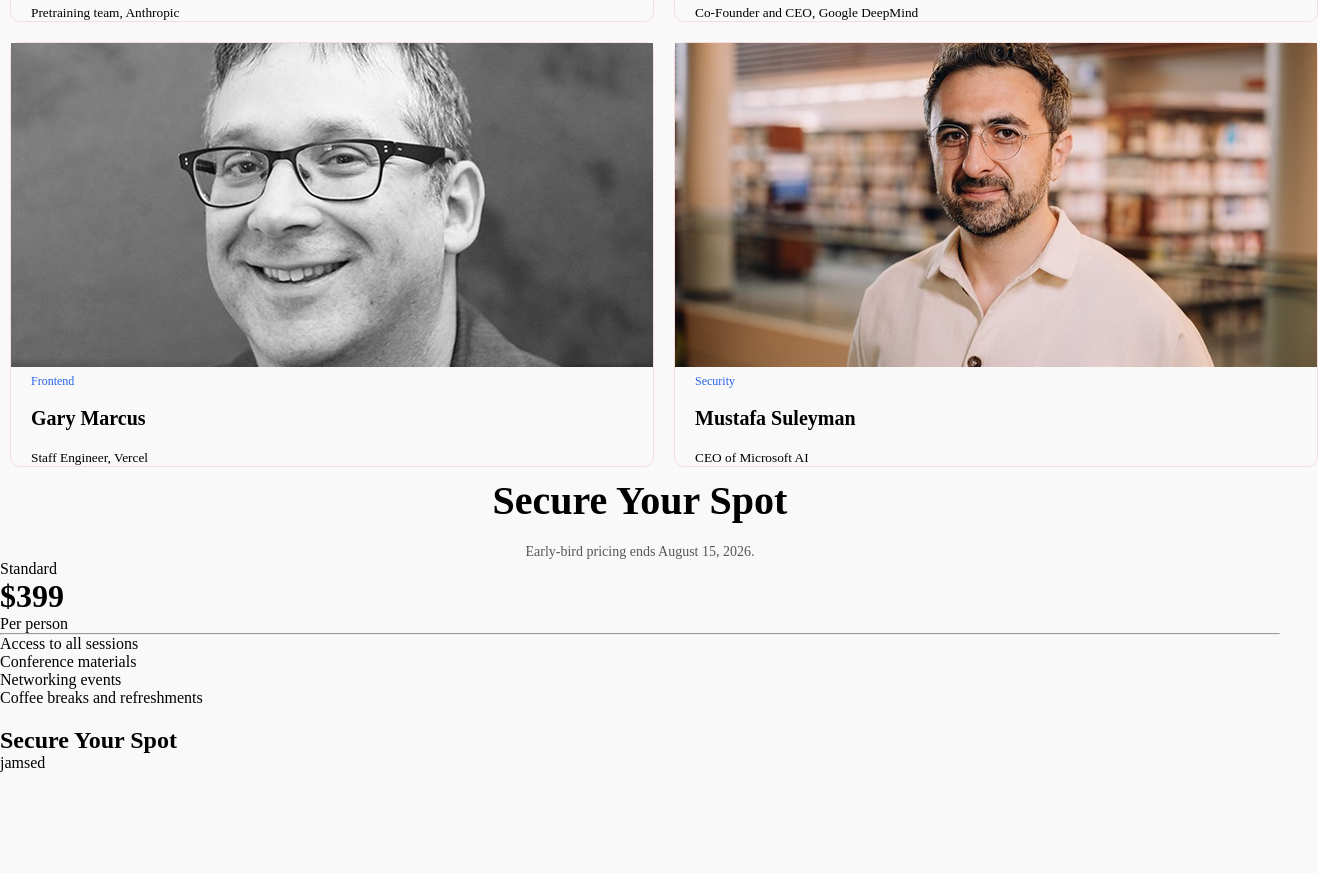
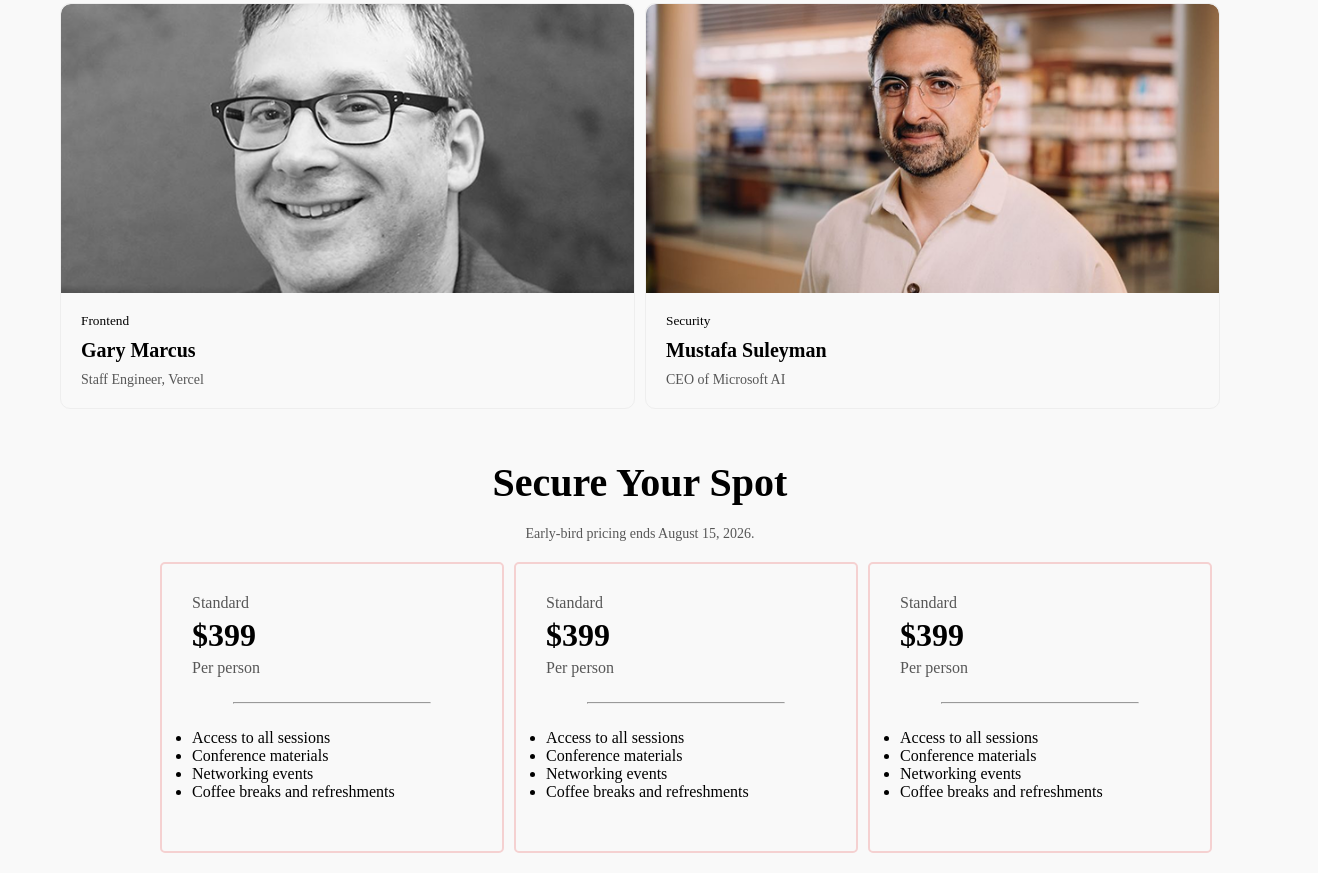
Before and after one commit to Hasan-new/assingment-01-b14, a plain HTML site: page index.html in a window 1280 px wide. Shown: the part 1415-2288 px from the top of the page, 1318 px wide, since content can reach past the window. Before the commit the page ends 2187 px from the top, so only its background shows below. Drawn offline with Linux system fonts and the light colour scheme.

Commit message:
css and html correction

```diff
--- a/index.html
+++ b/index.html
@@ -9,7 +9,7 @@
 <body>
     <!-- Navbar start -->
     <section class="navbar-parent">
-        <nav>
+        <nav class="common-style" >
         <img src="./assets/logo.png" alt="Logo">
         <ul>
             <li><a href="#">Speakers</a></li>
@@ -25,9 +25,9 @@
 
     <!-- Bannaer/Hero section start -->
 
-    <section class="banner-parent">
+    <section class="banner-parent common-style">
         <div class="hero">
-            <h1>Code. Connect. Create</h1>
+            <h1 class="hero-content">Code. Connect. Create</h1>
             <p class="conferance-detail">Conference 2026. Three inspiring days of innovative ideas, expert-led sessions, interactive workshops, and valuable networking opportunities. Discover the latest trends, learn from industry leaders, and connect with professionals who share your passion for shaping the future. Every moment is designed to inspire, educate, and empower.</p>
         </div>
         <button class="hero-register-btn common-btn">Register Now</button>
@@ -43,46 +43,42 @@
         <div class="meet-the-speaker container">
             <div class="speaker-1">
                 <img class="speaker" src="./assets/andrej.png" alt="Speaker 1">
-                <br>
+
                 <small class="speaker-title">AI / ML</small>
-                <br>
-                <br>
+
                 <h4 class="speaker-name">Andrej Karpathy</h4>
-                <br>
+
                 <small class="speaker-designation">Pretraining team, Anthropic</small>
             </div>
 
 
              <div class="speaker-2">
                 <img class="speaker" src="./assets/demis.png" alt="Speaker 2">
-                <br>
+
                 <small class="speaker-title">CLOUD & DEVOPS / MLS</small>
-                <br>
-                <br>
+
                 <h4 class="speaker-name">Demis Hassabis</h4>
-                <br>
+
                 <small class="speaker-designation">Co-Founder and CEO, Google DeepMind</small>
 
             </div>
             <div class="speaker-3">
                 <img class="speaker" src="./assets/gary.png" alt="Speaker 3">
-                <br>
+
                 <small class="speaker-title">Frontend</small>
-                <br>
-                <br>
+
                 <h4 class="speaker-name">Gary Marcus</h4>
-                <br>
+
                 <small class="speaker-designation">Staff Engineer, Vercel</small>
 
             </div>
             <div class="speaker-4">
                 <img class="speaker" src="./assets/mustafa.png" alt="Speaker 4">
-                <br>
+
                 <small class="speaker-title">Security</small>
-                <br>
-                <br>
+
                 <h4 class="speaker-name">Mustafa Suleyman</h4>
-                <br>
+
                 <small class="speaker-designation">CEO of Microsoft AI</small>
             </div>
 
@@ -93,7 +89,21 @@
        <main class="cart-parent common-style">
             <h2 class="meet-the-speaker-title">Secure Your Spot</h2>
             <p class="cart-dead-line">Early-bird pricing ends August 15, 2026.</p>
-            <div class="cart-detail">
+            <div class="cart-container">
+                <div class="cart-detail">
+                    <p>Standard</p>
+                    <h1>$399</h1>
+                    <p>Per person</p>
+                    <hr class="cart-hr">
+
+                <ul class="cart-content">
+                    <li>Access to all sessions</li>
+                    <li>Conference materials</li>
+                    <li>Networking events</li>
+                    <li>Coffee breaks and refreshments</li>
+                </ul>
+            </div>
+                <div class="cart-detail">
                 <p>Standard</p>
                 <h1>$399</h1>
                 <p>Per person</p>
@@ -106,11 +116,22 @@
                     <li>Coffee breaks and refreshments</li>
                 </ul>
             </div>
+                <div class="cart-detail">
+                <p>Standard</p>
+                <h1>$399</h1>
+                <p>Per person</p>
+                <hr class="cart-hr">
+
+                <ul class="cart-content">
+                    <li>Access to all sessions</li>
+                    <li>Conference materials</li>
+                    <li>Networking events</li>
+                    <li>Coffee breaks and refreshments</li>
+                </ul>
+            </div>
+        </div>
 
        </main>
-
-       <h2>Secure Your Spot</h2>
-       <p>jamsed</p>
       <!-- Cart End -->
     </body>
 </html>
--- a/style.css
+++ b/style.css
@@ -4,16 +4,17 @@
 }
 body {
     background-color: #f9f9f9;
+    /* max-width: 1200px; */
 }
 .navbar-parent{
+    margin: 0 auto;
     background-color: #FFFFFF;
     padding: 20px;
 }
 nav{
     display: flex;
     justify-content: space-between;
-
-
+    align-items: center;
 }
 nav ul{
     display: flex;
@@ -29,24 +30,27 @@ nav ul li a{
     font-size: 18px;
 }
 
+
 .banner-parent{
     background-image: url('./assets/banner.jpg');
     background-size: cover;
     background-position: center;
-    background-repeat: no-repeat;
-    width: 100%;
     height: 786px;
+    display: flex;
+    flex-direction: column;
+    justify-content: center;
+    align-items: center;
+    position: relative;
 }
 
-.hero h1{
-    font-size: 60px;
-    color: #FFFFFF;
-    padding: 20px;
-}
+
 /* Common-Style */
 .common-style{
-    max-width: 1280px;
+    max-width: 1200px;
+    width: 100%;
     margin: 0 auto;
+    padding: 0 20px;
+    box-sizing: border-box;
 }
 .common-btn{
     background-color: #2563EB;
@@ -55,17 +59,20 @@ nav ul li a{
     border-radius: 10px;
     cursor: pointer;
 }
-.speaker-title, .speaker-name, .speaker-designation{
-    padding-left: 20px;
-}
+
 .speaker-title{
-    color:#2563EB;
-    font-size: 12px;
-    font-weight: semi-bold;
+    margin-top:20px;
+    display:block;
 }
 /* Common style end  */
 
-.hero h1, .conferance-detail{
+.hero-content{
+    font-size: 60px;
+    color: #FFFFFF;
+    padding: 20px;
+}
+
+.conferance-detail{
     text-align: center;
     color: #FFFFFF;
     max-width: 600px;
@@ -97,28 +104,42 @@ nav ul li a{
         display: grid;
         grid-template-columns: repeat(2, 1fr);
         grid-template-rows: repeat(2, auto);
-        /* gap: 10px; */
+        gap: 10px;
     }
 /* CSS Test */
+.speaker{
+    width:100%;
+    display:block;
+    border-radius:10px 10px 0 0;
+}
 
 .speaker-name{
     font-size: 20px;
     font-weight: 700;
+    margin:10px 0;
 }
 .speaker-1,.speaker-2,.speaker-3,.speaker-4{
-    border: 1px solid rgb(250, 219, 219);
-    border-radius: 10px;
-    margin: 10px;
+    border:1px solid #eee;
+    border-radius:10px;
+    overflow:hidden;
 }
-.speader-designation{
+.speaker-designation{
     font-size: 14px;
     font-weight: regular;
     color: #575757;
+    display:block;
+    margin-bottom:20px;
+}
+
+.speaker-title, .speaker-name, .speaker-designation{
+    padding:0 20px;
 }
 
 
-/* .cart-parent{
-} */
+/* Cart style */
+.cart-parent{
+    margin-top: 50px;
+}
 .cart-dead-line{
     text-align: center;
     font-size: 14px;
@@ -129,3 +150,29 @@ nav ul li a{
   list-style-type: disc;
   margin-bottom: 20px;
 }
+.cart-container{
+    display:flex;
+    justify-content:space-between;
+    padding:20px 100px;
+    gap: 10px;
+}
+
+
+.cart-detail{
+    display: flex;
+    flex-direction: column;
+    min-width:280px;
+    max-width:350px;
+    padding:30px;
+    border: 2px solid rgb(245, 209, 209);
+    border-radius: 5px;
+    gap: 5px;
+}
+
+.cart-detail p{
+    color: #575757;
+}
+.cart-hr{
+    width: 70%;
+     margin: 20px auto;
+}
```
